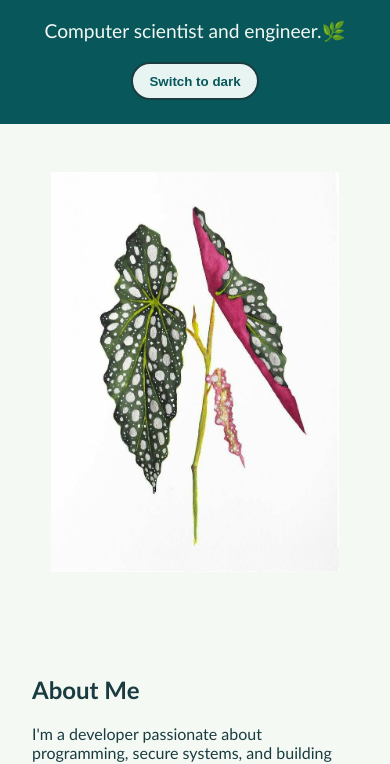
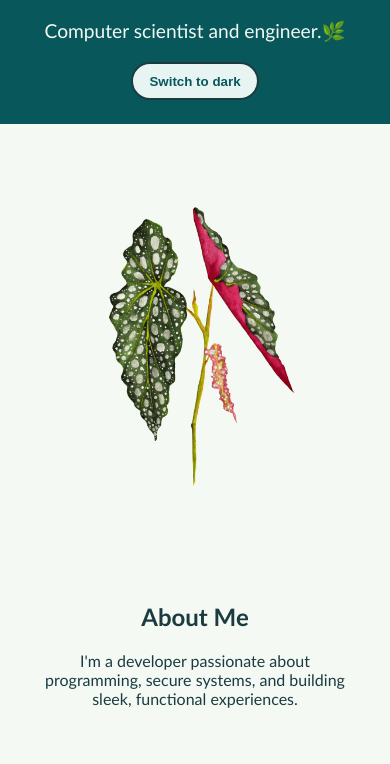
Before and after one commit to lilahmedina/updated-portfolio, a website: page public/index.html in a window 390 px wide. Shown: the part 87-851 px from the top of the page. Drawn offline with Linux system fonts and the light colour scheme.

Commit message:
re-posistioned.

```diff
--- a/public/index.html
+++ b/public/index.html
@@ -16,16 +16,20 @@
     <button id="theme-toggle" class="theme-toggle" type="button" aria-pressed="false">Switch to dark</button>
   </header>
 
-  <section class="hero">
-    <img src="images/tropical1.jpg" alt="Tropical plants" class="hero-img" />
-  </section>
+  <section class="hero-about">
+    <div class="image-container">
+      <div>
+        <img src="images/begonia.png" alt="Tropical plants" class="hero-img" />
+      </div>
 
-  <section id="about">
-    <h2>About Me</h2>
-    <p>
-      I'm a developer passionate about programming, secure systems, and
-      building sleek, functional experiences.
-    </p>
+      <div id="about-text">
+        <h2>About Me</h2>
+          <p>
+            I'm a developer passionate about programming, secure systems, and
+            building sleek, functional experiences.
+          </p>
+      </div>
+    </div>
   </section>
 
   <!--Listing projects. Need change to decorate instead of listing them.-->
--- a/public/styles.css
+++ b/public/styles.css
@@ -35,7 +35,6 @@ header {
   color: var(--header-text);
   text-align: center;
   padding: 2rem;
-  padding: auto;
   position: relative;
 }
 
@@ -82,16 +81,20 @@ header {
 
 .hero-img, .project-img {
   width: 100%;
-  height: auto;
-  max-height: 400px;
-  object-fit: contain;
-  border-radius: 8px;
-  margin: 1rem 0;
+  max-width: 450px;
+  margin: 0 auto;
 }
 
 section {
   padding: 2rem;
   background: var(--bg);
+}
+
+.image-container{
+  display: grid;
+  grid-template-columns: 1fr 1fr;
+  gap: 3rem;
+  align-items: center;
 }
 
 a {
@@ -121,4 +124,15 @@ footer {
     display: block;
     margin: 1rem auto 0 auto;
   }
+
+  .image-container{
+    grid-template-columns: 1fr;
+    text-align: center;
+  }
+
+  .hero-img, .project-img {
+  width: 250px;
+  max-width: 450px;
+  margin: 0 auto;
 }
+}
```
Also changed, not shown: public/images/begonia.png (added).
